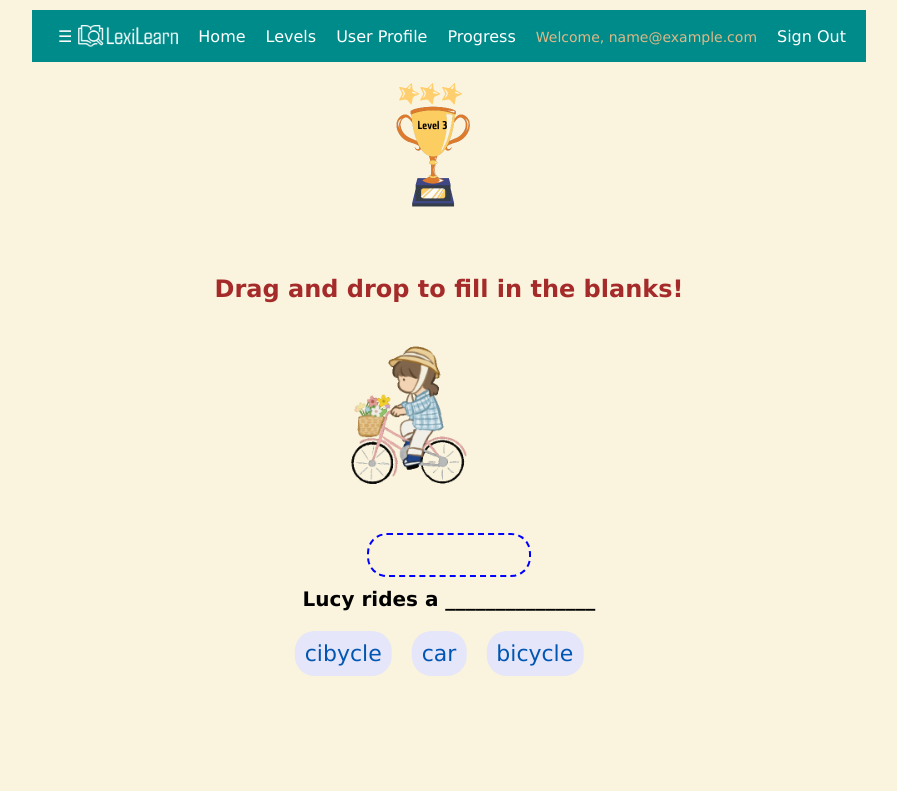
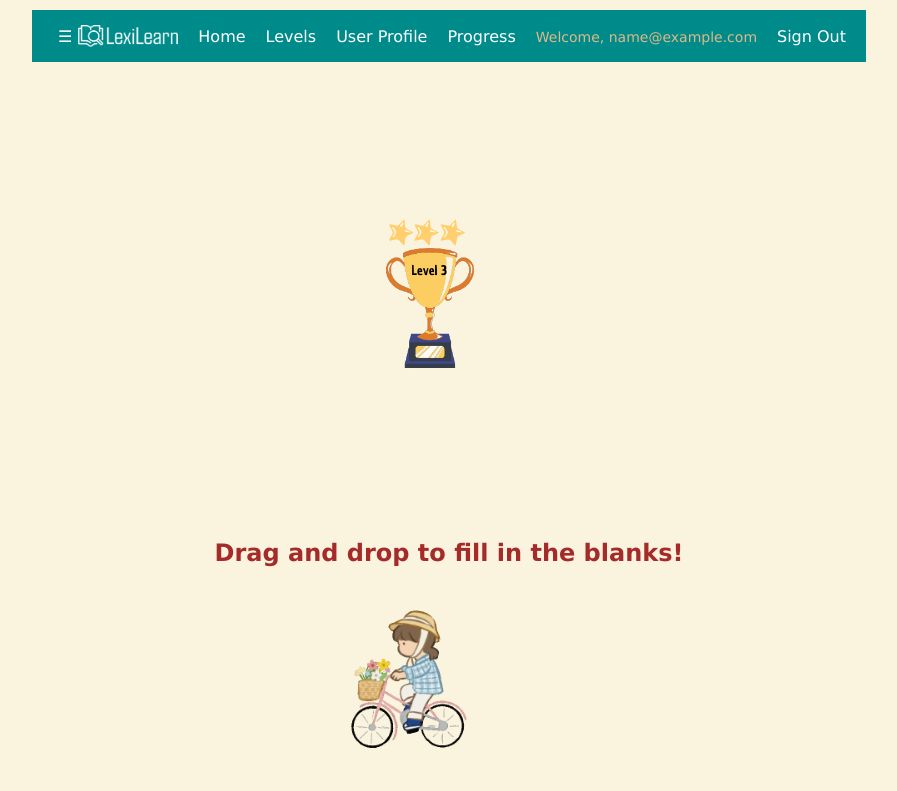
Before and after one commit to Raabi-ya/LexiLearn, a React (Create React App) app in the folder lexilearn/: page /Level3 in a window 1280 px wide. Shown: the top 791 px of the page, without its empty margins (191-1088 px from the left). Built offline with nearby package versions, Linux system fonts and the light colour scheme; no server answers; sample sign-in values are in the browser's storage.

Commit message:
level3 container fix

```diff
--- a/lexilearn/src/Level3.css
+++ b/lexilearn/src/Level3.css
@@ -1,19 +1,23 @@
-.l3-container {
+.l3-container-top {
   display: flex;
   flex-direction: column;
   align-items: center;
   justify-content: center;
   height: 100vh;
+  margin-top:50px;
   font-family: Verdana, Geneva, Tahoma, sans-serif;
 }
 
 /* Style for the top image */
 .l3-top-image {
-  width: 250px;
+  width: 300px;
+  height: 300px;
+  margin: 0 auto;
+}
+
+.l3-top-image img{
+  max-width: 100%;
   height: auto;
-  position: absolute;
-  top: 0;
-  margin-bottom: 20px;
 }
 
 .question-image img {
@@ -47,7 +51,7 @@
   border: 2px dashed blue;
   padding: 5px;
   margin:0 auto;
-  margin-bottom: 10px;
+  margin-bottom: 20px;
   border-radius: 20px;
   cursor: pointer;
   display: flex;
--- a/lexilearn/src/Level3.js
+++ b/lexilearn/src/Level3.js
@@ -168,7 +168,7 @@ const Level3 = () => {
 
   const renderQuestion = (question, index) => {
     return (
-      <div className="l3-container" key={index}>
+      <div className="l3-container-top" key={index}>
         <img src="./level3.png" alt="Level3Logo" className="l3-top-image" />
         <h2 className="l3-mainque">Drag and drop to fill in the blanks!</h2>
         <div>
```
